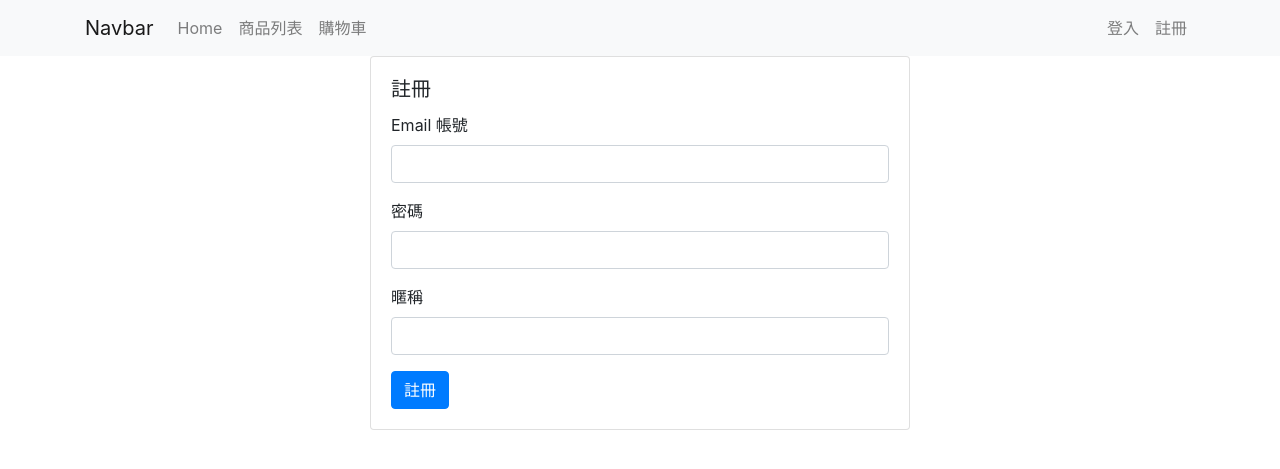
After one commit to esther-sing/proj58, a PHP site: page /register.php in a window 1280 px wide. The commit adds this page. Shown: the top 469 px of the page. Run offline with PHP 8.4, Linux system fonts and the light colour scheme; some libraries are stand-ins or nearby versions.

Commit message:
註冊的表單

```diff
--- a/project/0714_navebar.php
+++ b/project/0714_navebar.php
@@ -30,8 +30,14 @@ if(empty($pageName)){
             </ul>
             <ul class="navbar-nav">
             <?php if(isset($_SESSION['member'])): ?>
-                    <li class="nav-item">
-                        <a class="nav-link"><?= $_SESSION['member']['nickname'] ?></a>
+                <li class="nav-item dropdown">
+                        <a class="nav-link dropdown-toggle" href="#" id="navbarDropdown" role="button" data-toggle="dropdown" aria-haspopup="true" aria-expanded="false">
+                            <?= $_SESSION['member']['nickname'] ?>
+                        </a>
+                        <div class="dropdown-menu" aria-labelledby="navbarDropdown">
+                            <a class="dropdown-item" href="#">歷史訂單</a>
+                            <a class="dropdown-item" href="#">修改個人資料</a>
+                        </div>
                     </li>
                     <li class="nav-item">
                         <a class="nav-link" href="<?= WEB_ROOT ?>/logout.php">登出</a>
@@ -41,7 +47,7 @@ if(empty($pageName)){
                         <a class="nav-link" href="<?= WEB_ROOT ?>/login.php">登入</a>
                     </li>
                     <li class="nav-item">
-                        <a class="nav-link" href="">註冊</a>
+                        <a class="nav-link" href="<?= WEB_ROOT ?>/register.php">註冊</a>
                     </li>
                 <?php endif; ?>
             </ul>
--- a/project/login.php
+++ b/project/login.php
@@ -41,7 +41,7 @@ $pageName = 'ab-insert';
                         <div class="form-group">
 
                         </div>
-                        <button type="submit" class="btn btn-primary">Submit</button>
+                        <button type="submit" class="btn btn-primary">登入</button>
                     </form>
                 </div>
             </div>
--- /dev/null
+++ b/project/register.php
@@ -0,0 +1,110 @@
+<?php
+require __DIR__. '/0714_connect.php';
+$pageName = 'ab-insert';
+?>
+<?php include __DIR__. '/0714_html_head.php' ?>
+<?php include __DIR__. '/0714_navebar.php' ?>
+<div class="container">
+    <style>
+        .form-group small {
+            color: red;
+        }
+    </style>
+    <div class="row d-flex justify-content-center">
+        <div class="col-lg-6">
+            <div id="info-bar" class="alert alert-success" role="alert" style="display: none"></div>
+            <div class="card">
+
+                <div class="card-body">
+                    <h5 class="card-title">註冊</h5>
+                    <form name="form1" method="post" onsubmit="return formCheck()" novalidate>
+                        <div class="form-group">
+                            <label for="email">Email 帳號</label>
+                            <input type="email" class="form-control" id="email" name="email">
+                            <small id="emailHelp" class="form-text"></small>
+                        </div>
+                        <div class="form-group">
+                            <label for="password">密碼</label>
+                            <input type="password" class="form-control" id="password"
+                                   name="password">
+                            <small id="passwordHelp" class="form-text"></small>
+                        </div>
+                        <div class="form-group">
+                            <label for="nickname">暱稱</label>
+                            <input type="text" class="form-control" id="nickname"
+                                   name="nickname">
+                            <small id="nicknameHelp" class="form-text"></small>
+                        </div>
+
+                        <button type="submit" class="btn btn-primary">註冊</button>
+                    </form>
+                </div>
+            </div>
+        </div>
+    </div>
+
+</div>
+<?php include __DIR__. '/0714_scripts.php' ?>
+<script>
+    const email = $('#email'),
+        nickname = $('#nickname'),
+        password = $('#password'),
+        info_bar = $('#info-bar');
+    const email_re = /^([\w-]+(?:\.[\w-]+)*)@((?:[\w-]+\.)*\w[\w-]{0,66})\.([a-z]{2,6}(?:\.[a-z]{2})?)$/i;
+
+    function formCheck(){
+        email.next().text('');
+        password.next().text('');
+        nickname.next().text('');
+        email.css('border-color', '#CCCCCC');
+        password.css('border-color', '#CCCCCC');
+        nickname.css('border-color', '#CCCCCC');
+        // TODO: 檢查欄位
+        let isPass = true;
+
+        if(! email_re.test(email.val())){
+            isPass = false;
+            email.css('border-color', 'red');
+            email.next().text('請填寫正確的 email 格式');
+        }
+
+        if(password.val().length <6){
+            isPass = false;
+            password.css('border-color', 'red');
+            password.next().text('密碼長度太短');
+        }
+
+        if(nickname.val().trim().length <2){
+            isPass = false;
+            nickname.css('border-color', 'red');
+            nickname.next().text('暱稱長度太短');
+        }
+
+        if(isPass){
+            $.post('register-api.php', $(document.form1).serialize(), function(data){
+                console.log(data);
+                if(data.success){
+                    info_bar.removeClass('alert-danger')
+                        .addClass('alert-success')
+                        .html('註冊成功');
+                    setTimeout(function(){
+                        location.href = 'login.php';
+                    }, 3000);
+                } else {
+                    info_bar.removeClass('alert-success')
+                        .addClass('alert-danger')
+                        .html(data.error || '註冊失敗');
+                }
+                info_bar.slideDown();
+
+                setTimeout(function(){
+                    info_bar.slideUp();
+                }, 2000);
+
+            }, 'json');
+        }
+
+        return false;
+    }
+</script>
+<?php require __DIR__. '/0714_html_foot.php' ?>
```
